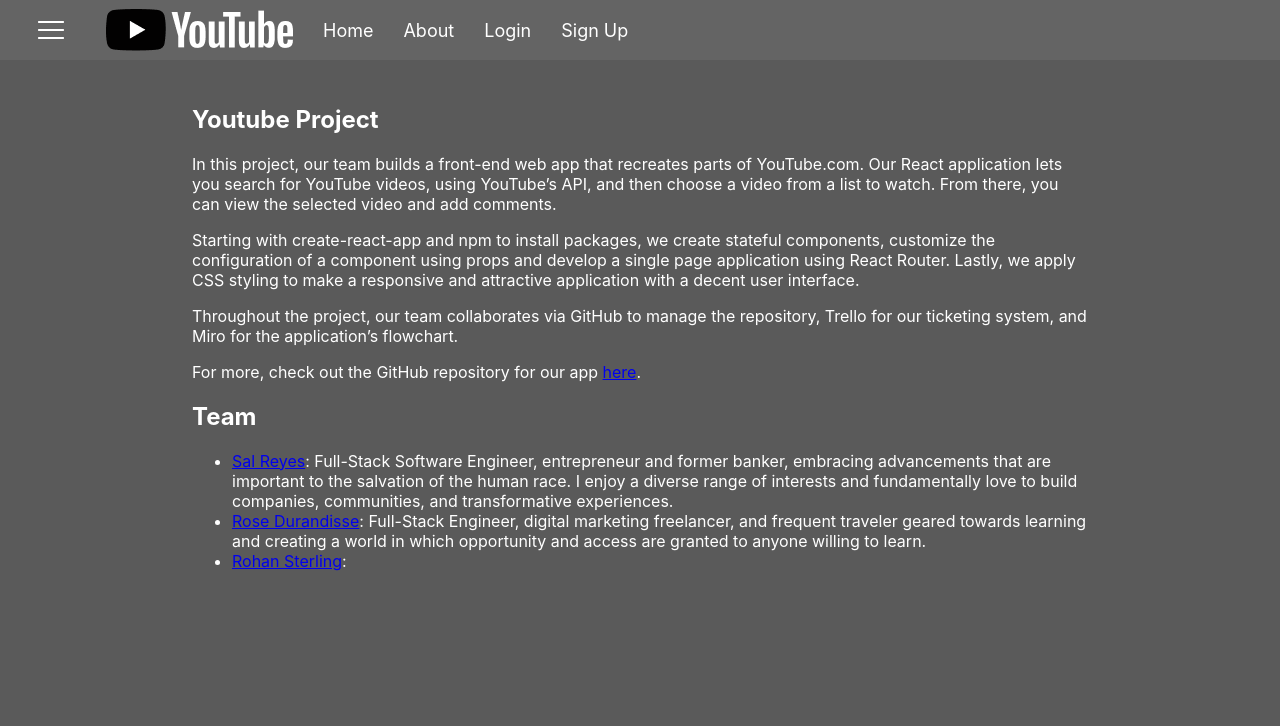
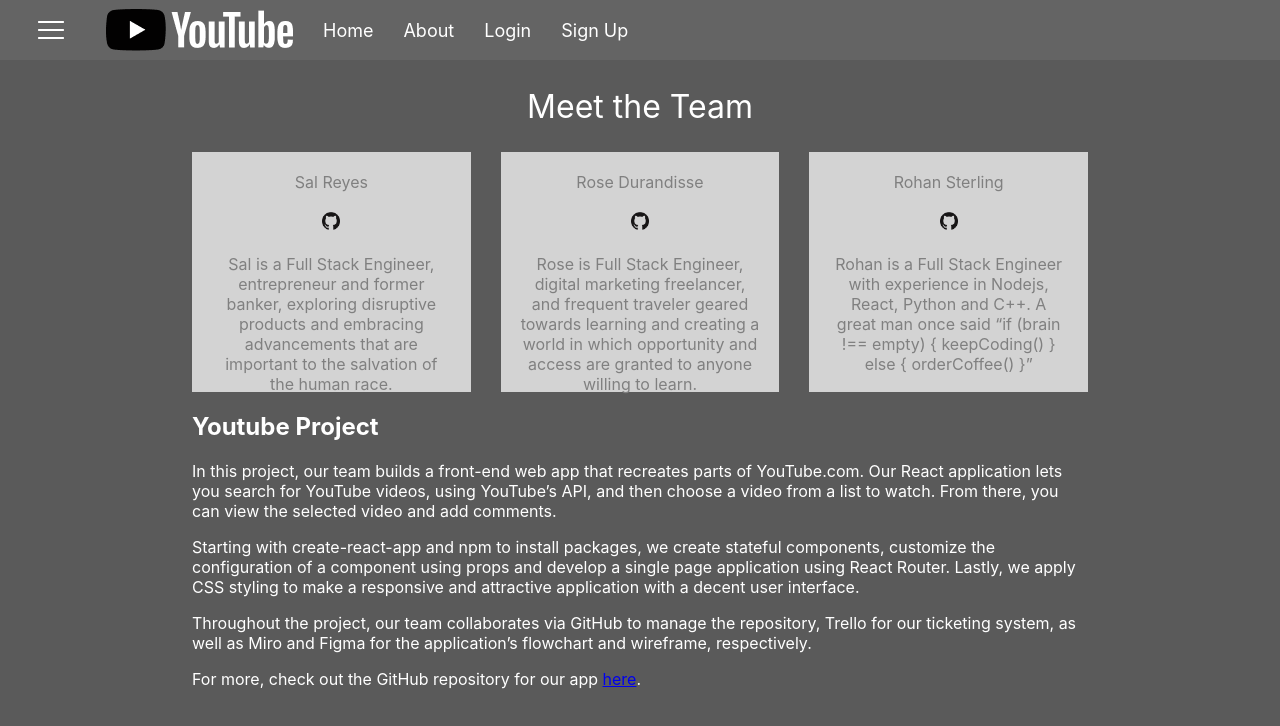
Before and after one commit to salrey/Youtube-React-Web-App, a React (Create React App) app: page /about in a window 1280 px wide. Shown: the top 726 px of the page. Built offline with nearby package versions, Linux system fonts and the light colour scheme.

Commit message:
Update readme, CSS to About

```diff
--- a/src/components/About.css
+++ b/src/components/About.css
@@ -1,4 +1,47 @@
 .About {
-    margin: 25px auto;
+    margin: auto;
     width: 70%
 }
+
+.team {
+    display: grid;
+    grid-template-columns: repeat(3, 1fr);
+    gap: 0 30px
+}
+
+.team h2 {
+    grid-column: span 3;
+    text-align: center;
+    font-size: xx-large;
+    font-weight: 400;
+}
+
+.team .profile {
+    display: grid;
+    text-align: center;
+    /* align-self:baseline; */
+    /* background-image: url("./salprofile.jpeg"); */
+    background-color: lightgray;
+    color:gray;
+    padding: 20px;
+    height: 200px;
+    gap: 20px 0px;
+}
+
+.team .profile:hover {
+    background-color: gray;
+    color: lightgray;
+
+}
+
+.team #name {
+    color: gray;
+}
+
+.team a:link {
+    text-decoration: none;
+}
+
+.team a:link {
+    color: gray;
+}
--- a/src/components/About.js
+++ b/src/components/About.js
@@ -1,10 +1,48 @@
 import { Component } from 'react';
+import github from "./github.png";
 import './About.css';
 
 class About extends Component {
     render() {
         return (
             <div className="About">
+                <div className="team">
+                    <h2>Meet the Team</h2>
+                    <a href="https://github.com/salrey">
+                        <div className="profile">
+                            <div id="name">Sal Reyes</div>
+                            <div>
+                                <img src={github} alt="github" width="18" height="18" />
+                            </div>
+                            <div>
+                                Sal is a Full Stack Engineer, entrepreneur and former banker, exploring disruptive products and embracing advancements that are important to the salvation of the human race.
+                            </div>
+                        </div>
+                    </a>
+                    <a href="https://github.com/rosedurandisse">
+                        <div className="profile">
+                            <div id="name">Rose Durandisse</div>
+                            <div>
+                                <img src={github} alt="github" width="18" height="18" />
+                            </div>
+                            <div>
+                                Rose is Full Stack Engineer, digital marketing freelancer, and frequent traveler geared towards learning and creating a world in which opportunity and access are granted to anyone willing to learn.
+                            </div>
+                        </div>
+                    </a>
+                    <a href="https://github.com/RohanPursuit">
+                        <div className="profile">
+                            <div id="name">Rohan Sterling</div>
+                            <div>
+                                <img src={github} alt="github" width="18" height="18" />
+                            </div>
+                            <div>
+                                Rohan is a Full Stack Engineer with experience in Nodejs, React, Python and C++.  A great man once said “{`if (brain !== empty) { keepCoding() } else { orderCoffee() }`}”
+                            </div>
+                        </div>
+                    </a>
+                </div>
+                <div className="project">
                     <h2>Youtube Project</h2>
                     <p>
                         In this project, our team builds a front-end web app that recreates parts of YouTube.com. Our React application lets you search for YouTube videos, using YouTube’s API, and then choose a video from a list to watch. From there, you can view the selected video and add comments.
@@ -13,17 +51,12 @@
                         Starting with create-react-app and npm to install packages, we create stateful components, customize the configuration of a component using props and develop a single page application using React Router. Lastly, we apply CSS styling to make a responsive and attractive application with a decent user interface.
                     </p>
                     <p>
-                    Throughout the project, our team collaborates via GitHub to manage the repository, Trello for our ticketing system, and Miro for the application’s flowchart.
+                        Throughout the project, our team collaborates via GitHub to manage the repository, Trello for our ticketing system, as well as Miro and Figma for the application’s flowchart and wireframe, respectively.
                     </p>
                     <p>
                         For more, check out the GitHub repository for our app <a href="https://github.com/salrey/Youtube-React-Web-App">here</a>.
                     </p>
-                <h2>Team</h2>
-                <ul>
-                    <li><a href="https://github.com/salrey">Sal Reyes</a>: Full-Stack Software Engineer, entrepreneur and former banker, embracing advancements that are important to the salvation of the human race. I enjoy a diverse range of interests and fundamentally love to build companies, communities, and transformative experiences.</li>
-                    <li><a href="https://github.com/rosedurandisse">Rose Durandisse</a>: Full-Stack Engineer, digital marketing freelancer, and frequent traveler geared towards learning and creating a world in which opportunity and access are granted to anyone willing to learn.</li>
-                    <li><a href="https://github.com/RohanPursuit">Rohan Sterling</a>:</li>
-                </ul>
+                </div>
             </div>
         )
     }
```
Also changed, not shown: src/components/github.png (added), 1 other file (tests, documents, lock files or other folders). Lines whose indentation alone changed are shown as unchanged.
